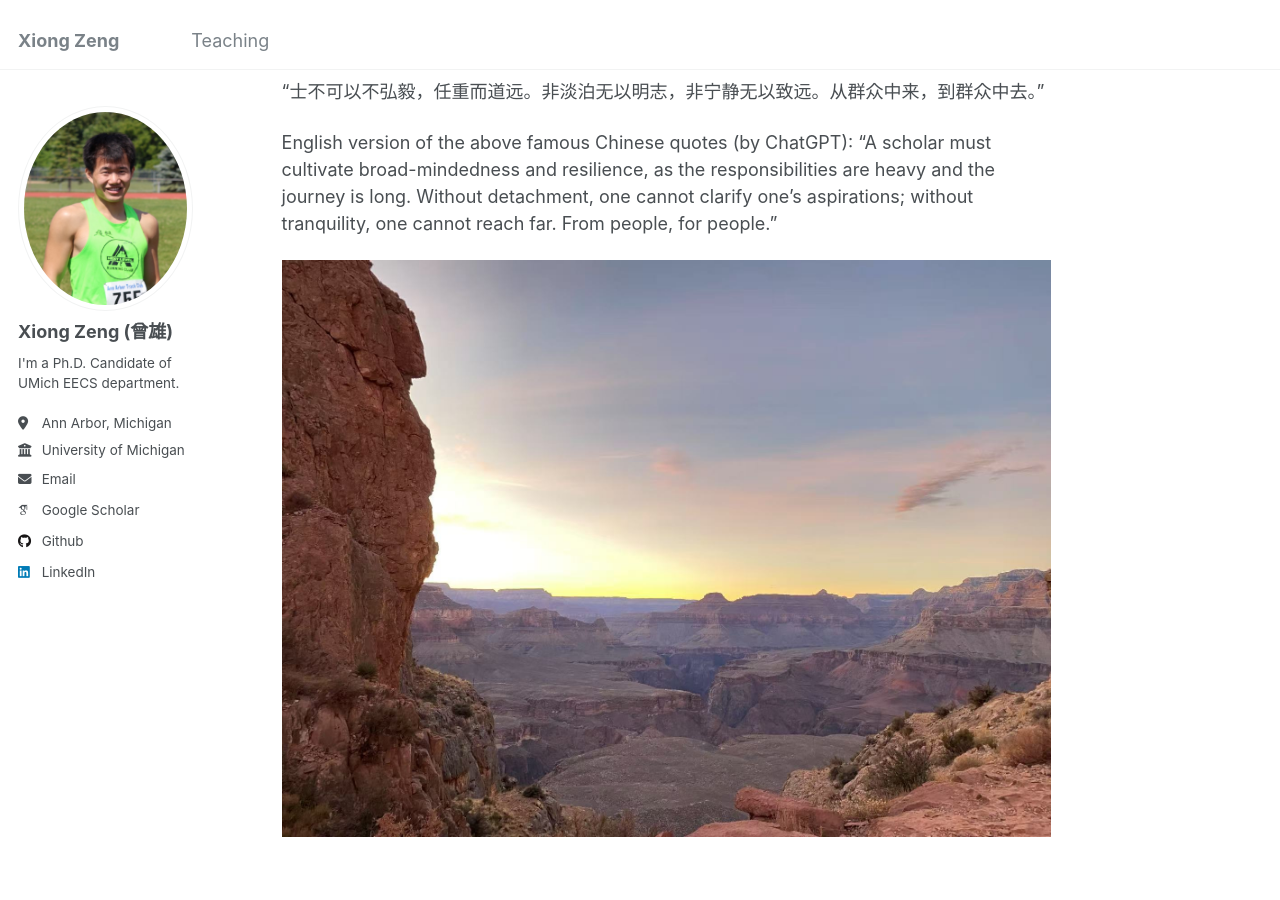
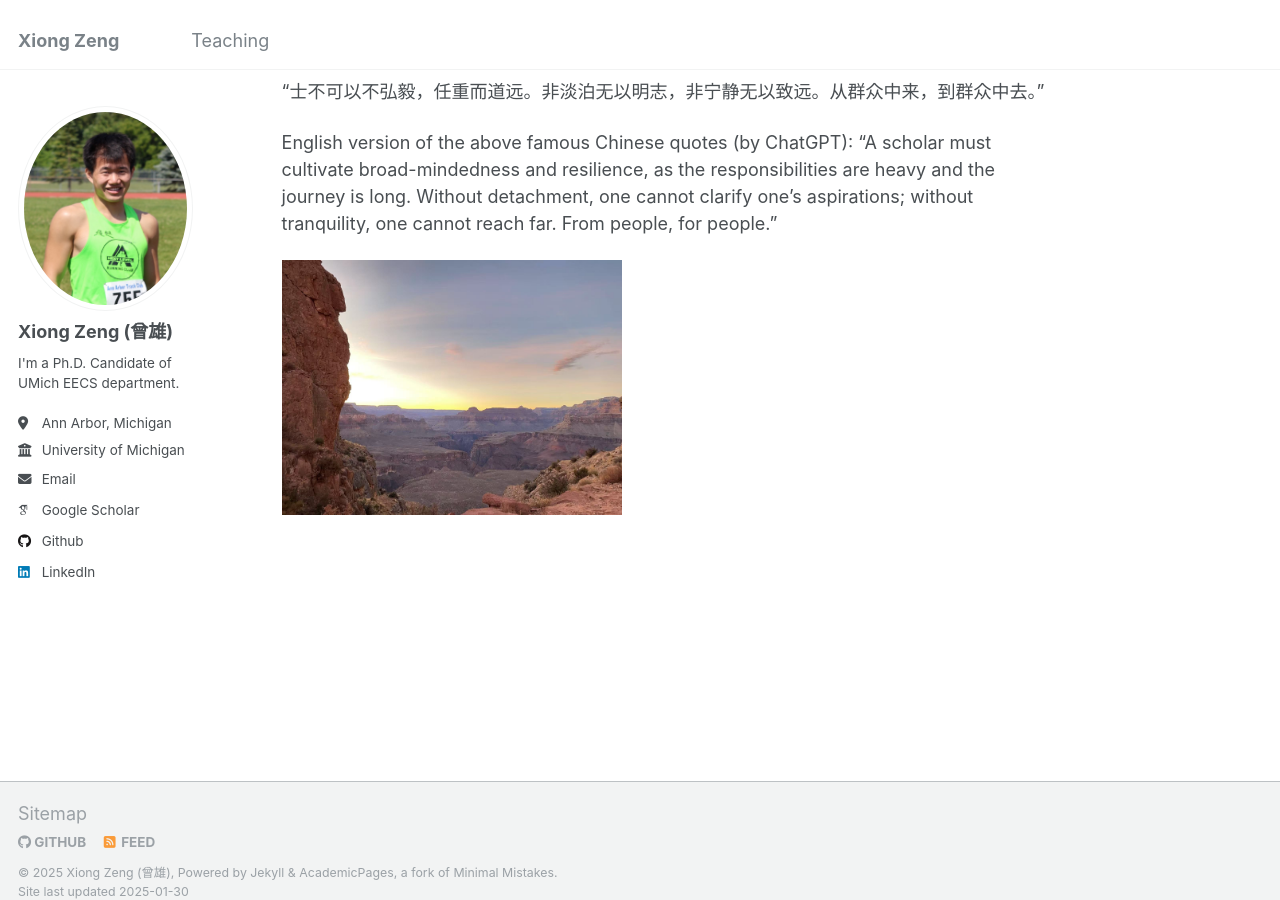
Before and after one commit to zengxiong111/zengxiong.github.io, a Jekyll site: the page built from _pages/about.md, in a window 1280 px wide and 900 px high, scrolled down 943 px. Built offline with Jekyll 4.4.1, drawn with Linux system fonts in a browser that asks for light colours; some web fonts are replaced.

Commit message:
Update about.md

```diff
--- a/_pages/about.md
+++ b/_pages/about.md
@@ -37,4 +37,4 @@
 English version of the above famous Chinese quotes (by ChatGPT): "A scholar must cultivate broad-mindedness and resilience, as the responsibilities are heavy and the journey is long. Without detachment, one cannot clarify one's aspirations; without tranquility, one cannot reach far. From people, for people."
 
 
-<img src="https://github.com/zengxiong111/zengxiong.github.io/blob/master/files/grand_canyon.jpg" alt="Grand Canyon" width="170*2" height="120*2" />
+<img src="https://github.com/zengxiong111/zengxiong.github.io/blob/master/files/grand_canyon.jpg" alt="Grand Canyon" width="340" height="240" />
```
